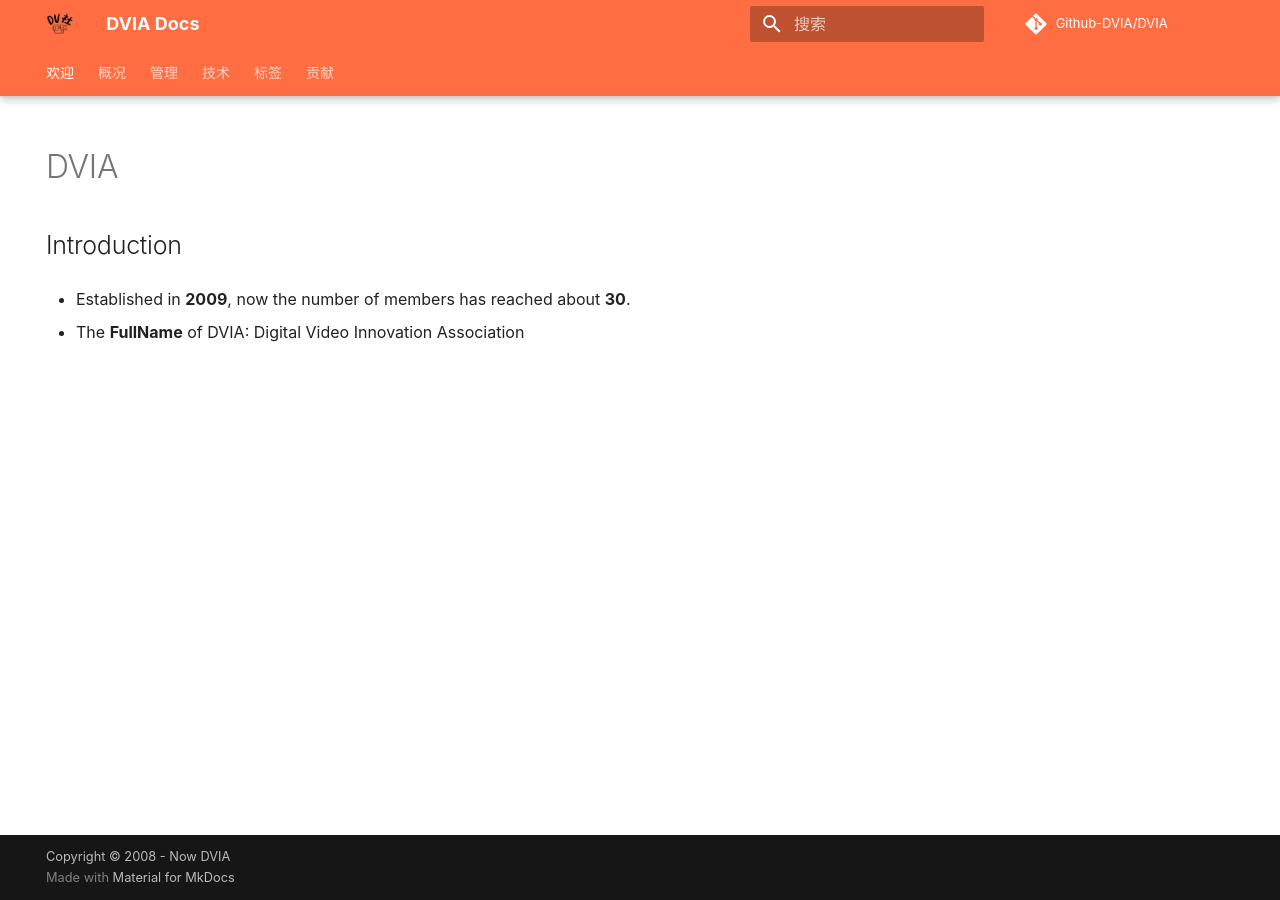
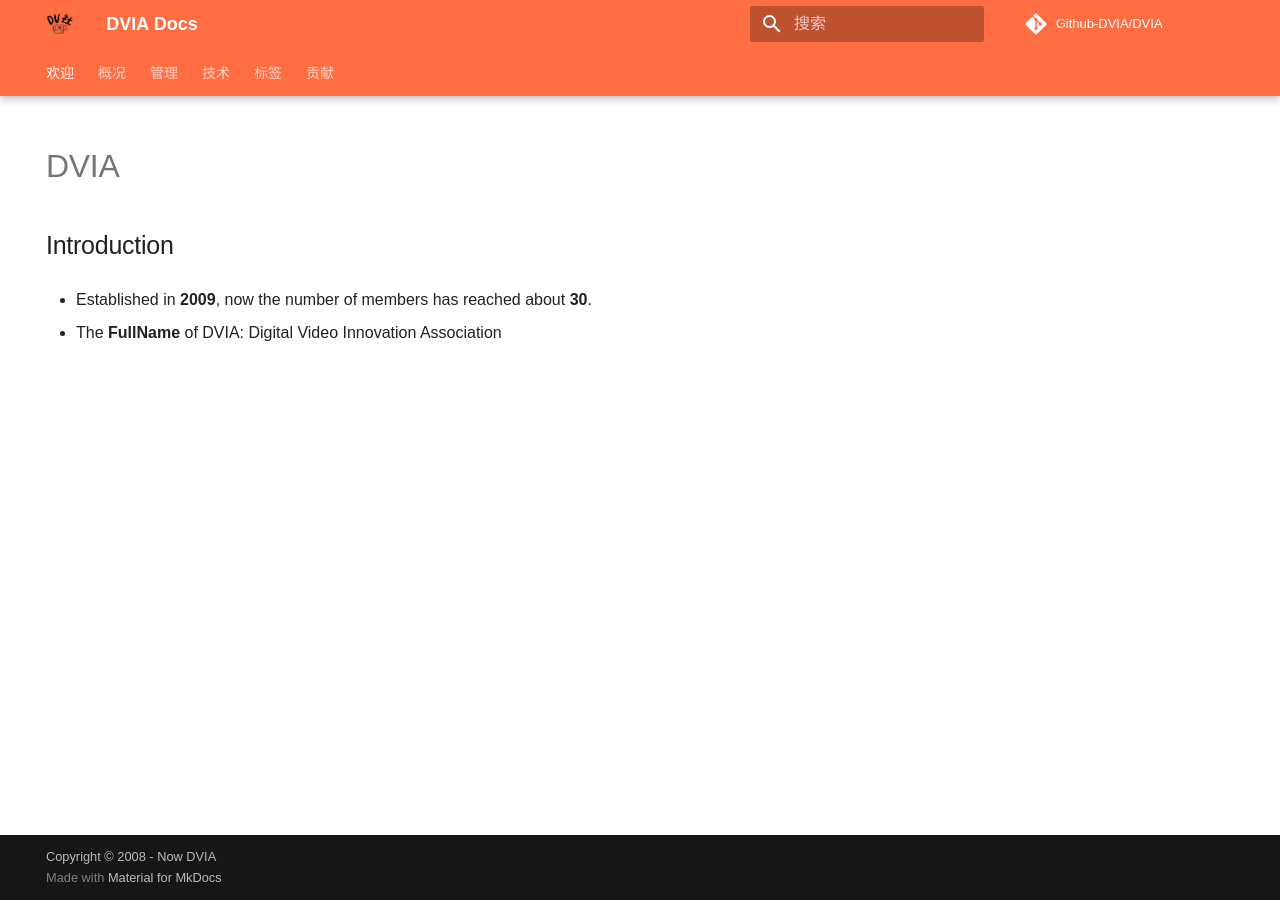
Before and after one commit to Github-DVIA/DVIA, an MkDocs documentation site: the page built from docs/index.md, in a window 1280 px wide. Built offline with MkDocs 1.6.1 and Material for MkDocs 9.7.7, drawn with Linux system fonts in a browser that asks for light colours; some web fonts are replaced; comment, search, counter and statistics services are not loaded.

Commit message:
add fonts

```diff
--- /dev/null
+++ b/docs/fonts/stylesheet.css
@@ -0,0 +1,22 @@
+@font-face {
+    font-family: 'Source Han Sans SC';
+    src: url('SourceHanSansSC-VF.ttf.woff2') format('woff2'),
+        url('SourceHanSansSC-VF.otf.woff2') format('woff2');
+    font-weight: normal;
+    font-style: normal;
+    font-display: swap;
+}
+
+@font-face {
+    font-family: 'Microsoft YaHei Mono';
+    src: url('MicrosoftYaHeiMono.woff2') format('woff2'),
+        url('MicrosoftYaHeiMono.woff') format('woff');
+    font-weight: normal;
+    font-style: normal;
+    font-display: swap;
+}
+
+:root {
+  --md-text-font: "Source Han Sans SC", sans-serif;
+  --md-code-font: "Microsoft YaHei Mono", sans-serif;
+}
--- a/mkdocs.yml
+++ b/mkdocs.yml
@@ -46,6 +46,8 @@ theme:
   font: false
   locale: zh_CN
   language: zh
+extra_css:
+  - fonts/stylesheet.css
 nav:
   - "欢迎": index.md
   - "概况":
```
Also changed, not shown: 5 other files.
